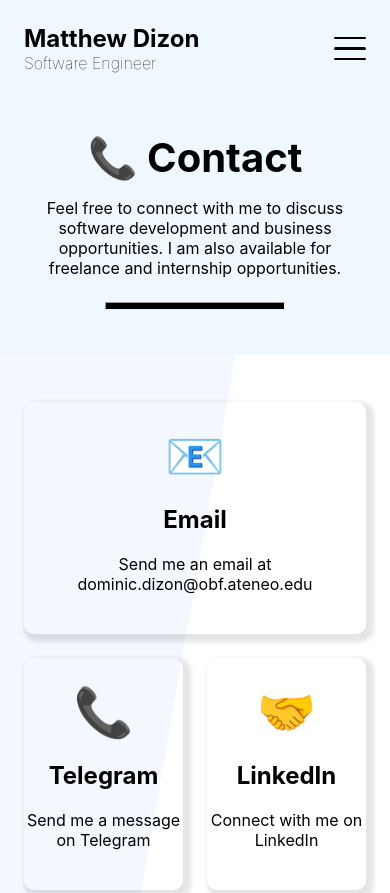
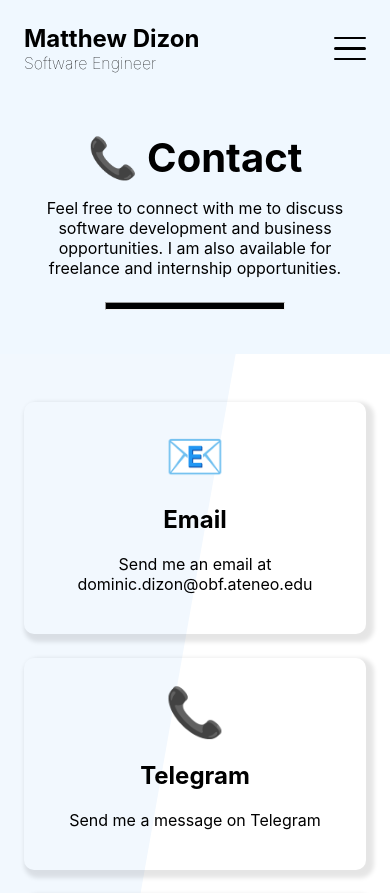
Before and after one commit to matthewdizon/nextjs-portfolio-website, a Next.js app: page /contact in a window 390 px wide. Shown: the top 893 px of the page. Built offline with nearby package versions, Linux system fonts and the light colour scheme.

Commit message:
fixed responsiveness of contact page

```diff
--- a/pages/contact.js
+++ b/pages/contact.js
@@ -32,6 +32,10 @@ const ContactContainer = styled.div`
         :hover {
             cursor: pointer;
             transform: translateY(-3px);
+        }
+
+        @media (max-width: 560px) {
+            flex: 1 0 51%;
         }
     }
 
```
